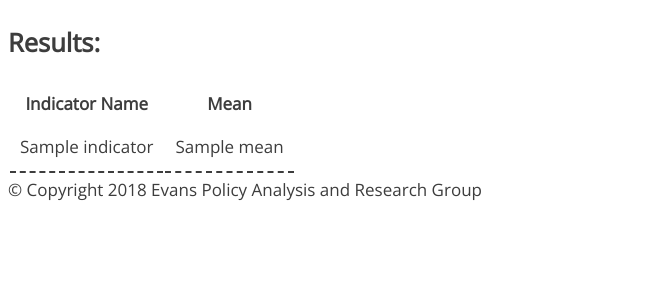
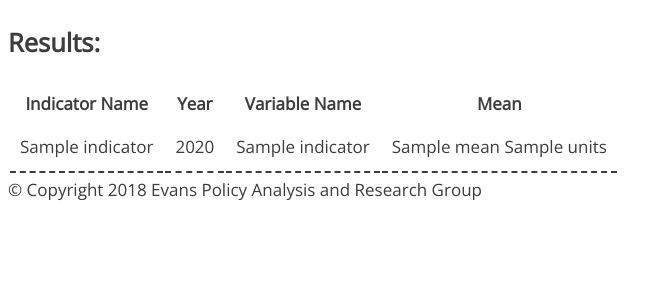
Before and after one commit to EvansSchoolPolicyAnalysisAndResearch/375-AgQuery, a Flask app: template app/templates/results.html in a window 1280 px wide. Shown: the part 191-491 px from the top of the page, without its empty margins (0-672 px from the left). Run offline with Flask 2, Linux system fonts and the light colour scheme; the template is opened without the code that fills it: most values are stand-ins (such as "Sample title", 1, 10 or a date in 2020).

Commit message:
added some categories to the table

```diff
--- a/app/templates/results.html
+++ b/app/templates/results.html
@@ -10,12 +10,16 @@
 <table>
 	<tr>
 		<th>Indicator Name</th>
+		<th>Year</th>
+		<th>Variable Name</th>
 		<th>Mean</th>
 	</tr>
 {% for ind in indicators %}
 	<tr>
 		<td>{{ind.indicatorName}}</td>
-		<td>{{ind.mean}}
+		<td>{{ind.year}}</td>
+		<td>{{ind.variableName}}
+		<td>{{ind.mean}} {{ind.units}}</td>
 	</tr>
 {% endfor %}
 </table>
```
